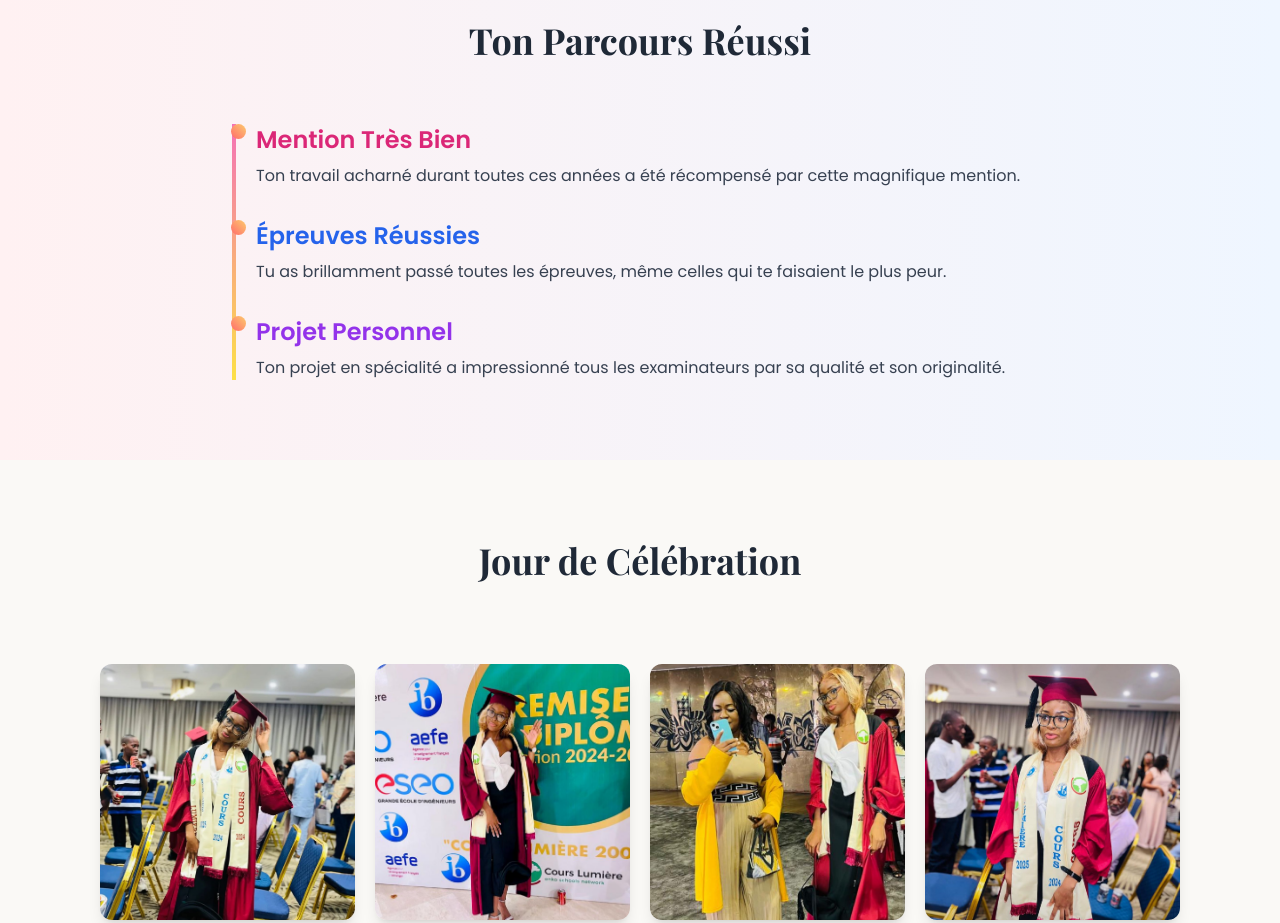
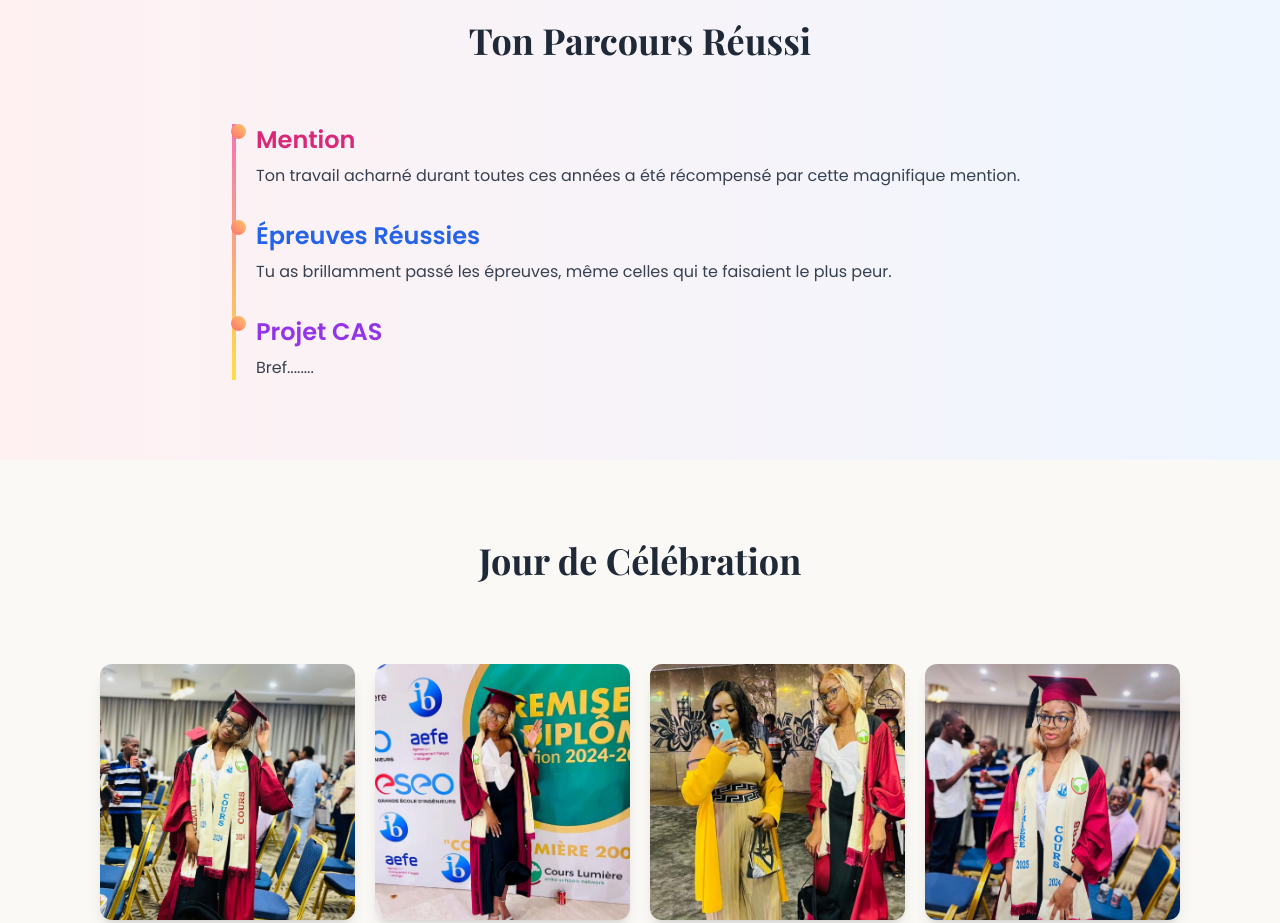
Before and after one commit to lazare2lazare20/mellymello, a plain HTML site: page index.html in a window 1280 px wide. Shown: the part 860-1783 px from the top of the page. Drawn offline with nearby package versions, Linux system fonts and the light colour scheme.

Commit message:
Update index.html

```diff
--- a/index.html
+++ b/index.html
@@ -108,18 +108,18 @@
 
             <div class="space-y-8 pl-12 relative before:absolute before:left-6 before:top-0 before:h-full before:w-1 before:bg-gradient-to-b before:from-pink-400 before:to-yellow-300">
                 <div class="timeline-item">
-                    <h3 class="text-2xl font-bold text-pink-600">Mention Très Bien</h3>
+                    <h3 class="text-2xl font-bold text-pink-600">Mention</h3>
                     <p class="text-gray-700 mt-2">Ton travail acharné durant toutes ces années a été récompensé par cette magnifique mention.</p>
                 </div>
 
                 <div class="timeline-item">
                     <h3 class="text-2xl font-bold text-blue-600">Épreuves Réussies</h3>
-                    <p class="text-gray-700 mt-2">Tu as brillamment passé toutes les épreuves, même celles qui te faisaient le plus peur.</p>
+                    <p class="text-gray-700 mt-2">Tu as brillamment passé les épreuves, même celles qui te faisaient le plus peur.</p>
                 </div>
 
                 <div class="timeline-item">
-                    <h3 class="text-2xl font-bold text-purple-600">Projet Personnel</h3>
-                    <p class="text-gray-700 mt-2">Ton projet en spécialité a impressionné tous les examinateurs par sa qualité et son originalité.</p>
+                    <h3 class="text-2xl font-bold text-purple-600">Projet CAS</h3>
+                    <p class="text-gray-700 mt-2">Bref........</p>
                 </div>
             </div>
         </div>
@@ -234,7 +234,7 @@
                     Envoyer un message
                 </button>
             </div>
-            <p class="mt-8 text-gray-400">© 2023 - Félicitations pour ton Baccalauréat</p>
+            <p class="mt-8 text-gray-400">© 2025 - Félicitations pour ton Baccalauréat</p>
         </div>
     </footer>
 
```
